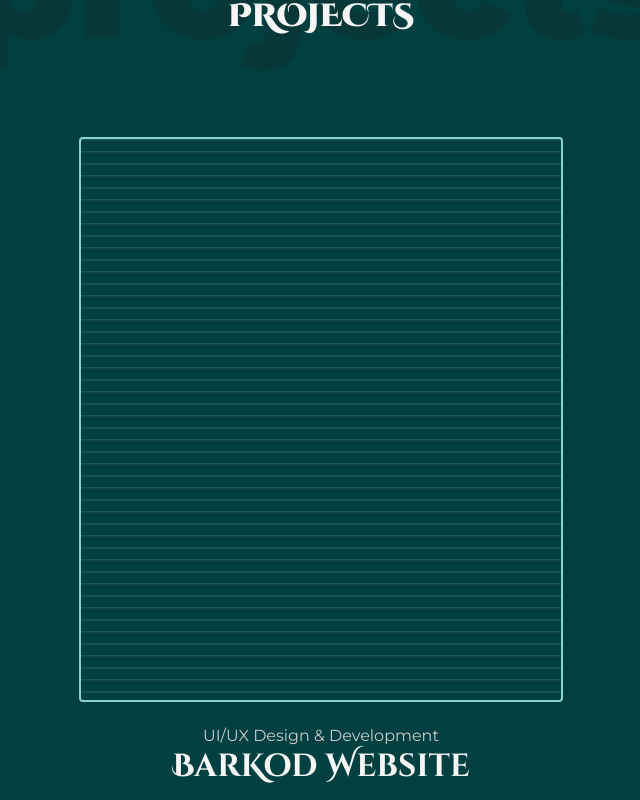
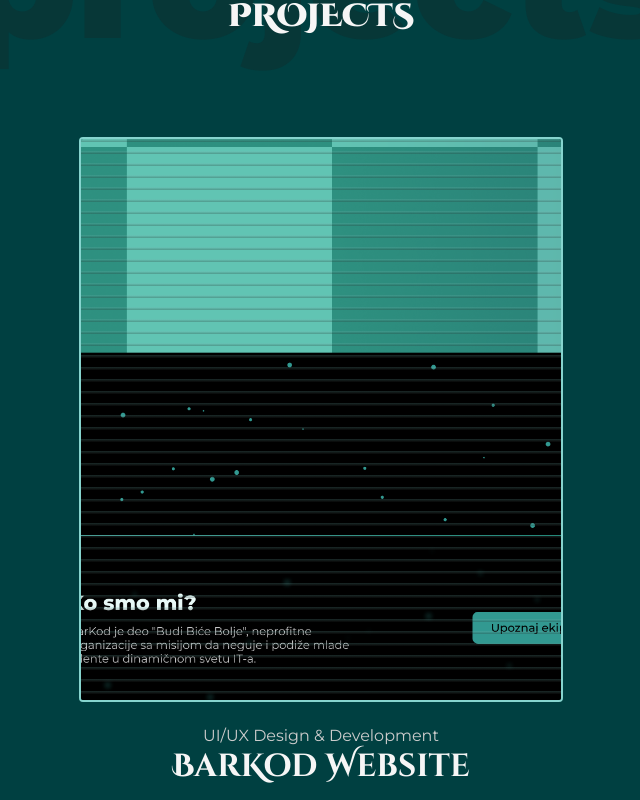
Before and after one commit to MarinaBajic/my-portfolio, a React (Vite) app: page / in a window 1280 px wide. Shown: the part 3080-3880 px from the top of the page, without its empty margins (319-959 px from the left). Built offline with nearby package versions, Linux system fonts and the light colour scheme; a web font is replaced by a local one.

Commit message:
fix: Dynamic loading images

```diff
--- a/src/components/projects/Projects.tsx
+++ b/src/components/projects/Projects.tsx
@@ -22,12 +22,18 @@
 type CardProps = {
 	project: TProject;
 	reversed: boolean;
+	getImageUrl: (imageName: string) => string;
 };
 
 const Projects = () => {
 	const projects: Array<TProject> = projectsData;
 	const [visibleProjects, setVisibleProjects] = useState(3);
 	const largeScreen = isLargeScreen();
+	const images = import.meta.glob<{ default: string }>('/src/assets/projects/*', { eager: true });
+
+	const getImageUrl = (imageName: string) => {
+		return images[`/src/assets/projects/${imageName}`]?.default || "";
+	};
 
 	const loadMore = () => {
 		setVisibleProjects((prev) => Math.min(prev + 2, projects.length));
@@ -46,6 +52,7 @@
 						key={index}
 						project={project}
 						reversed={largeScreen && index % 2 === 1}
+						getImageUrl={getImageUrl}
 					/>
 				))}
 			</div>
@@ -60,14 +67,9 @@
 	);
 };
 
-const ProjectCard = ({ project, reversed }: CardProps) => {
+const ProjectCard = ({ project, reversed, getImageUrl }: CardProps) => {
 	const [position, setPosition] = useState({ x: 0, y: 0 });
 	const [mousePosition, setMousePosition] = useState({ x: 0, y: 0 });
-	const images = import.meta.glob<{ default: string }>('/src/assets/projects*', { eager: true });
-
-	const getImageUrl = (imageName: string) => {
-		return images[`/src/assets/projects/${imageName}`]?.default || "";
-	  };
 
 	useEffect(() => {
 		const handleMouseMove = (e: MouseEvent) => {
```
